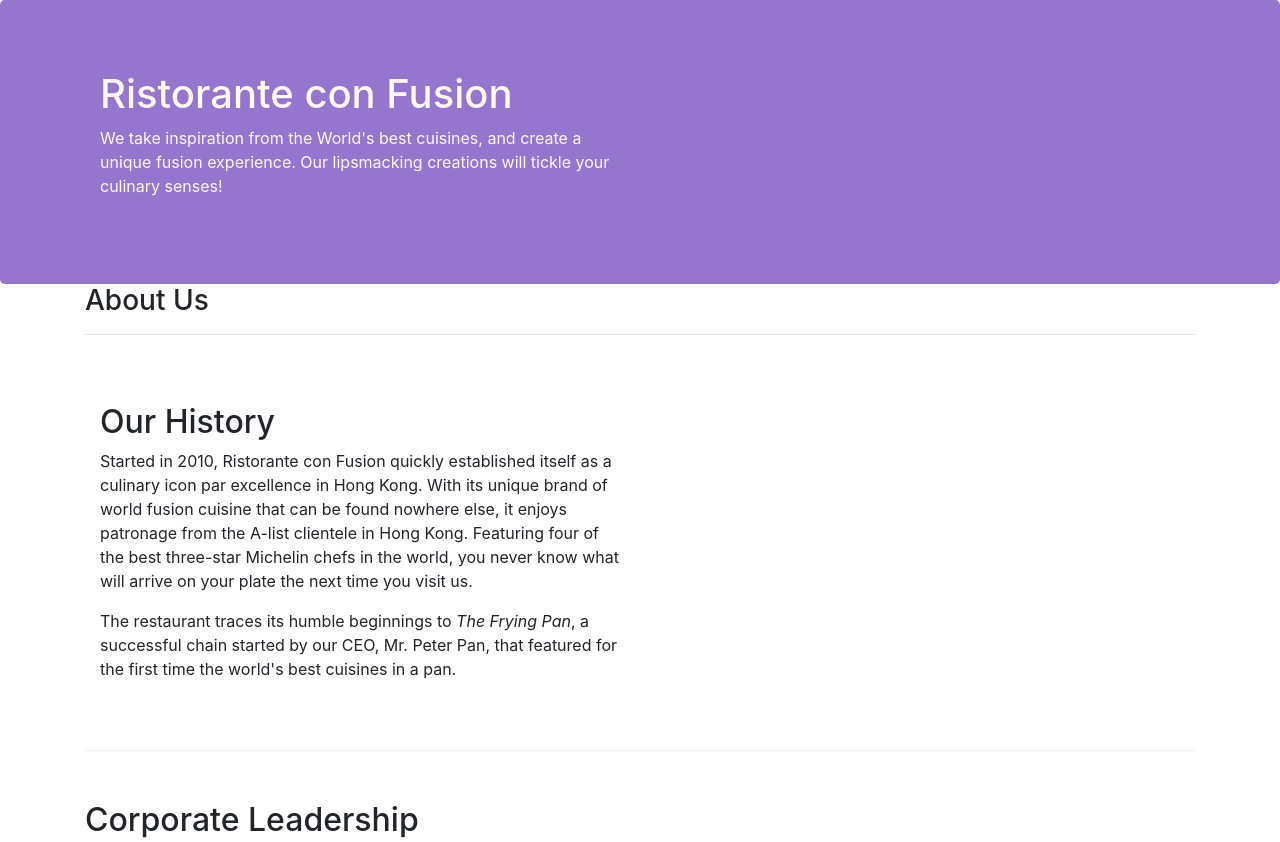
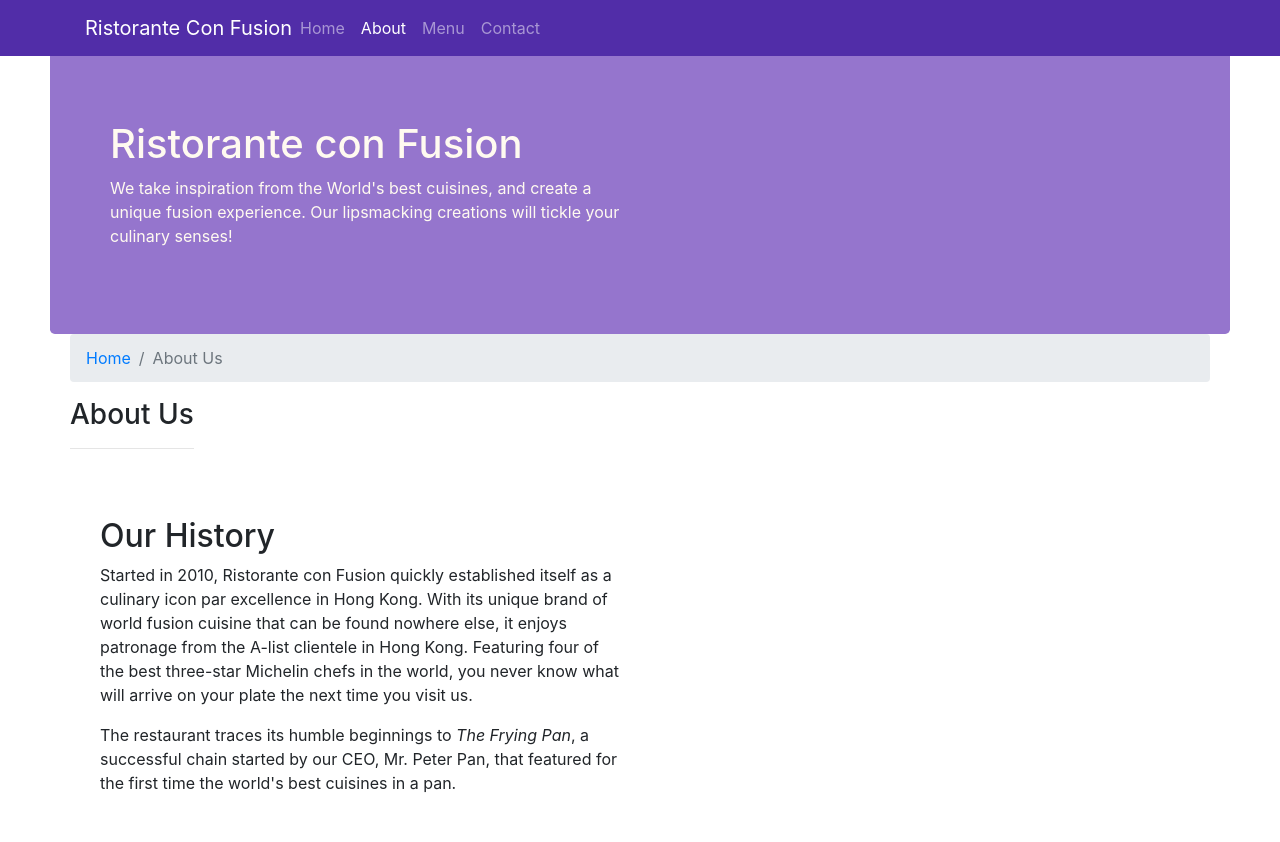
Before and after one commit to ManishAgrawal99/Front-End-Web-UI, a website: page aboutus.html in a window 1280 px wide. Shown: the top 842 px of the page. Drawn offline with nearby package versions, Linux system fonts and the light colour scheme.

Commit message:
Added Nav Bar and Breadcrumb

```diff
--- a/aboutus.html
+++ b/aboutus.html
@@ -15,6 +15,25 @@
 
 <body>
 
+    <nav class="navbar navbar-dark navbar-expand-sm fixed-top">
+        <div class="container">
+            <button class="navbar-toggler" type="button" data-toggle="collapse" data-target="#Navbar">
+                <span class="navbar-toggler-icon"></span>
+            </button>
+            <a class="navbar-brand mr-auto" href="./index.html">Ristorante Con Fusion</a>
+
+            <div class="collapse navbar-collapse" id="Navbar">
+                <ul class="navbar-nav mr-auto">
+                    <li class="nav-item"><a class="nav-link" href="./index.html">Home</a></li>
+                    <li class="nav-item active"><a class="nav-link" href="#">About</a></li>
+                    <li class="nav-item"><a class="nav-link" href="#">Menu</a></li>
+                    <li class="nav-item"><a class="nav-link" href="#">Contact</a></li>
+                </ul>
+            </div>
+
+        </div>
+    </nav>
+
     <header class="jumbotron">
         <div class="container">
             <div class="row row-header">
@@ -29,7 +48,11 @@
     </header>
 
     <div class="container">
-        <div>
+        <div class="row">
+            <ol class="col-12 breadcrumb">
+                <li class="breadcrumb-item"><a href="./index.html">Home</a></li>
+                <li class="breadcrumb-item active"><a>About Us</a></li>
+            </ol>
             <div>
                <h3>About Us</h3>
                <hr>
@@ -69,7 +92,7 @@
                 <div class="col-4 offset-1 col-sm-2">
                     <h5>Links</h5>
                     <ul class="list-unstyled">
-                        <li><a href="#">Home</a></li>
+                        <li><a href="./index.html">Home</a></li>
                         <li><a href="#">About</a></li>
                         <li><a href="#">Menu</a></li>
                         <li><a href="#">Contact</a></li>
--- a/css/styles.css
+++ b/css/styles.css
@@ -28,3 +28,13 @@
     margin: 0px;
     color: #0f0f0f;
 }
+
+body{
+    padding: 50px;
+    z-index: 0;
+}
+
+.navbar-dark{
+    background-color: #512DA8;
+
+}
```
Also changed, not shown: index.html (+19 -1 lines), terms.txt (+11 -0 lines).
